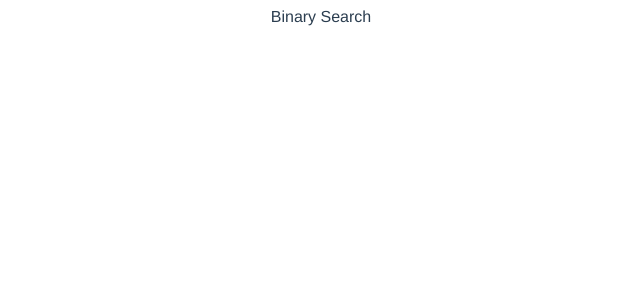
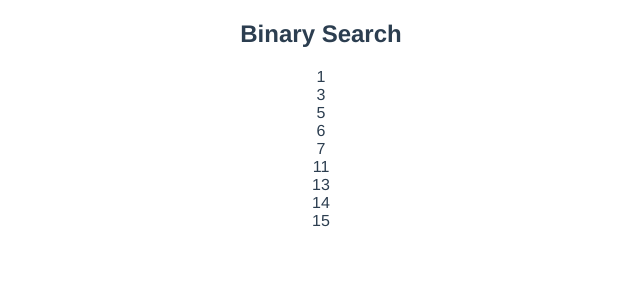
Before and after one commit to vitalic-web/algorithms, a Vue app: page /binary in a window 1280 px wide. Shown: the top 300 px of the page, without its empty margins (319-959 px from the left). Built offline with nearby package versions, Linux system fonts and the light colour scheme.

Commit message:
Add binarySearch function

```diff
--- a/src/views/BinarySearch.vue
+++ b/src/views/BinarySearch.vue
@@ -1,8 +1,30 @@
 <template>
   <div>
-    Binary Search
+    <h2>Binary Search</h2>
+    <div>
+      <div v-for="(item, index) in arr" :key="index + 'a'">{{ item }}</div>
+    </div>
   </div>
 </template>
 
 <script setup lang="ts">
+const arr: number[] = [1, 3, 5, 6, 7, 11, 13, 14, 15];
+
+const binarySearch = (list: number[], item: number) => {
+  let low = 0;
+  let high = list.length - 1;
+  while (low <= high) {
+    const mid = Math.floor((low + high) / 2);
+    const guess = list[mid];
+    if (guess === item) {
+      return mid;
+    }
+    if (guess > item) {
+      high = mid - 1;
+    } else {
+      low = mid + 1;
+    }
+  }
+  return 'not found';
+};
 </script>
```
